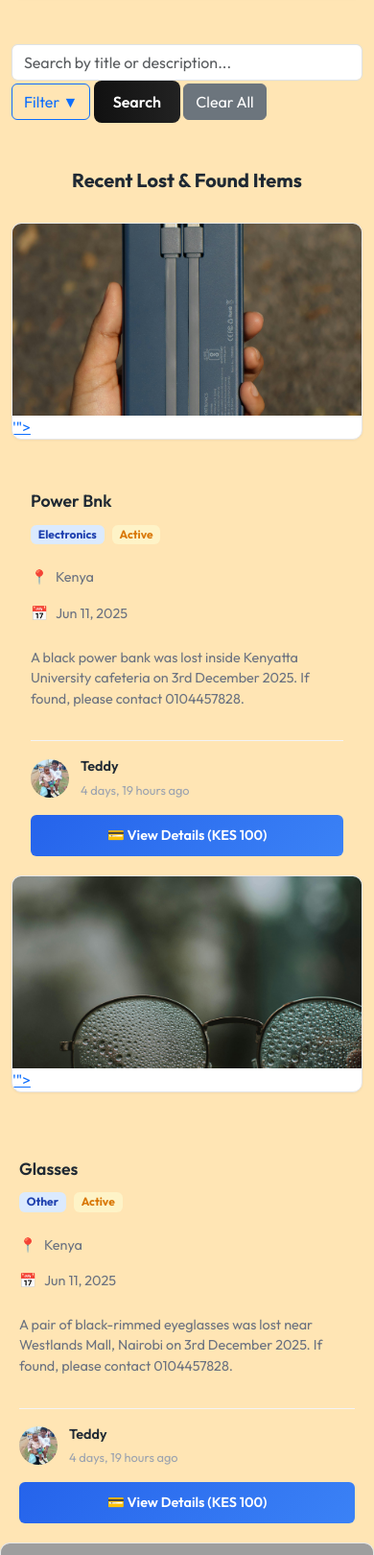
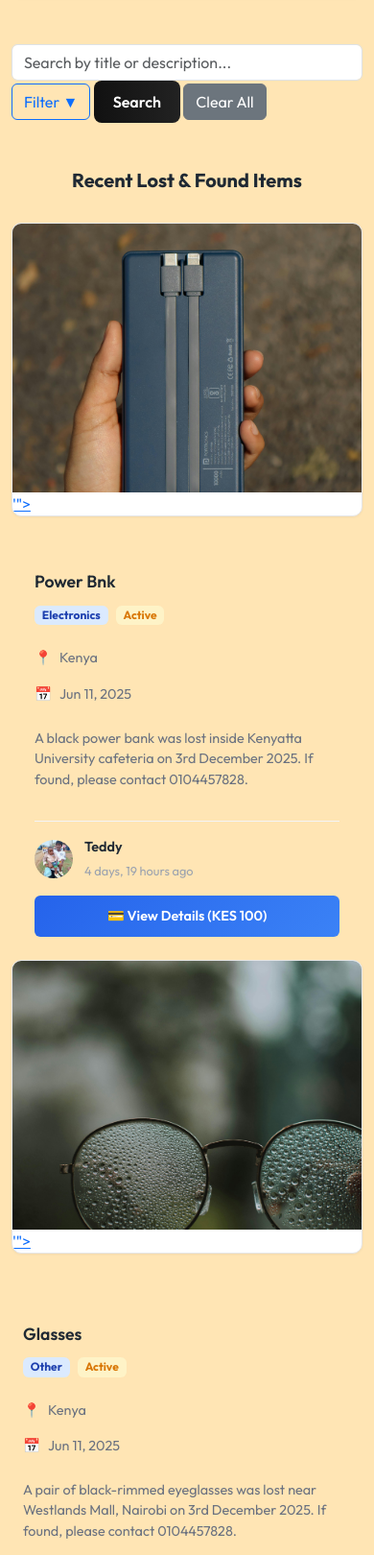
Before and after one commit to teldon471-web/LostLink-Kenya, a Django app: page /blog/ in a window 390 px wide. Shown: the part 1063-2683 px from the top of the page at 96% size. Run offline with Django 5.2, Linux system fonts and the light colour scheme; data comes from the database, SQL or seed files in the repository; grey boxes are pictures that could not be loaded.

Commit message:
Update posted images layout to match user reviews grid arrangement

```diff
--- a/blog/templates/blog/Home.html
+++ b/blog/templates/blog/Home.html
@@ -646,8 +646,8 @@
 
     .items-grid {
       display: grid;
-      grid-template-columns: repeat(4, 1fr);
-      gap: 1.5rem;
+      grid-template-columns: repeat(auto-fit, minmax(280px, 1fr));
+      gap: 2rem;
       margin-bottom: 2rem;
     }
 
@@ -674,7 +674,7 @@
     .item-image-container {
       position: relative;
       width: 100%;
-      height: 200px;
+      height: 280px;
       overflow: hidden;
       background: #f9fafb;
     }
@@ -740,7 +740,7 @@
 
     /* Card Content */
     .card-content {
-      padding: 1.25rem;
+      padding: 1.5rem;
       flex: 1;
       display: flex;
       flex-direction: column;
@@ -956,13 +956,13 @@
       }
 
       .items-grid {
-        grid-template-columns: repeat(3, 1fr);
+        grid-template-columns: repeat(auto-fit, minmax(250px, 1fr));
       }
     }
 
     @media (max-width: 768px) {
       .items-grid {
-        grid-template-columns: repeat(2, 1fr);
+        grid-template-columns: repeat(auto-fit, minmax(200px, 1fr));
       }
 
       .section-title {
```
